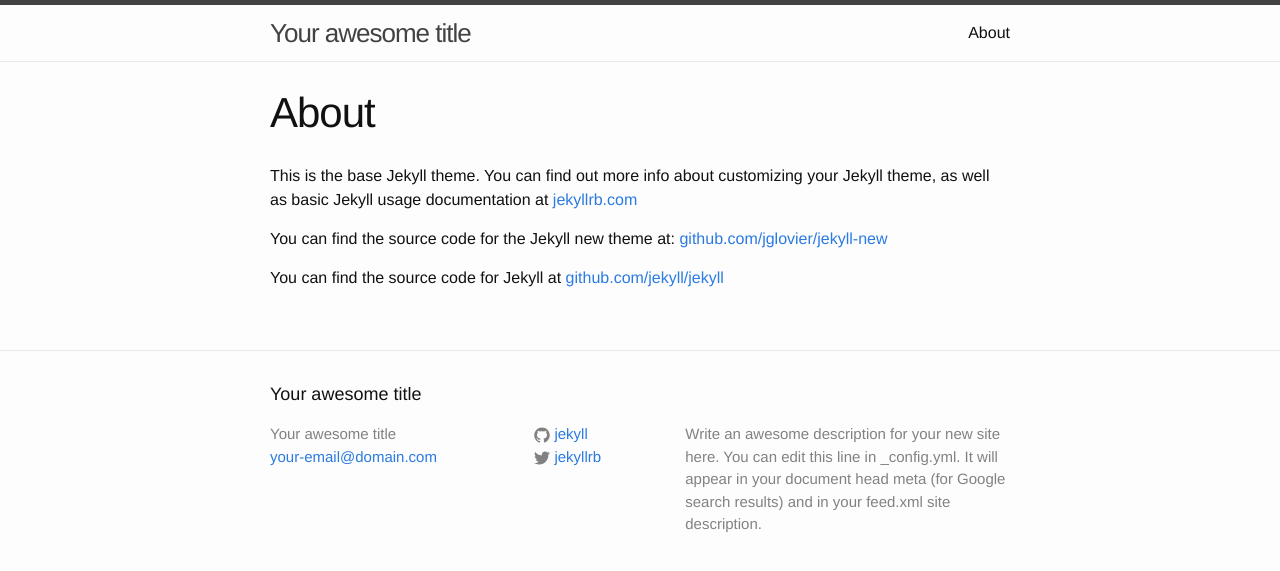
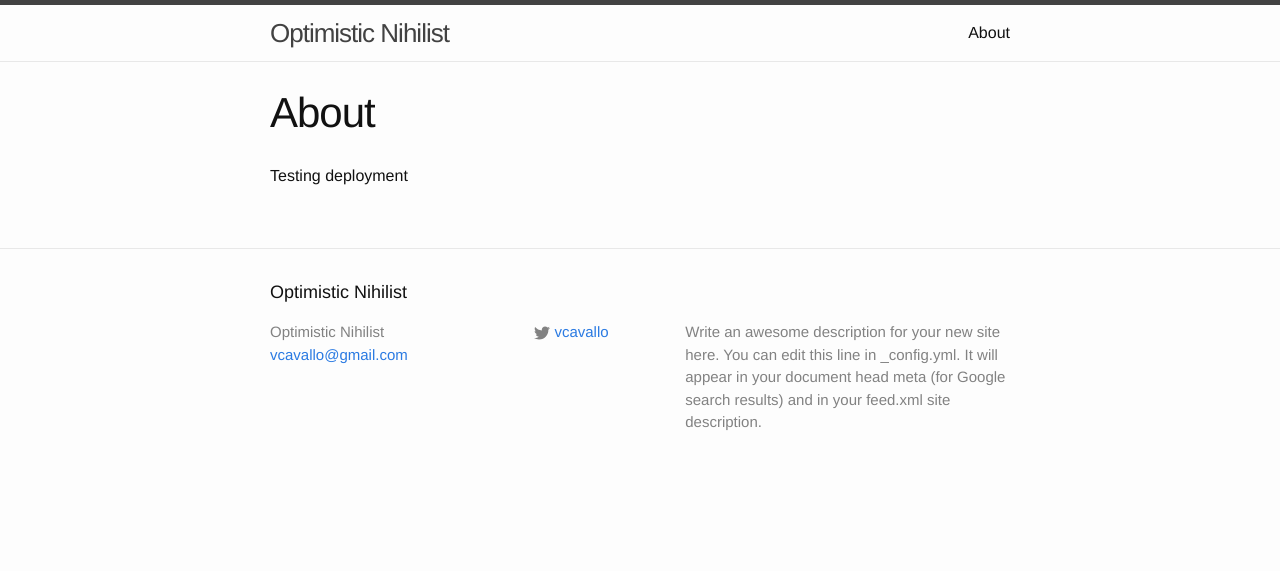
Before and after one commit to vcavallo/optimistic-nihilist, a Jekyll site: the page built from about.md, in a window 1280 px wide. Shown: the top 571 px of the page. Built offline with Jekyll 4.4.1, drawn with Linux system fonts in a browser that asks for light colours.

Commit message:
Update config and about for deploy test

```diff
--- a/_config.yml
+++ b/_config.yml
@@ -1,14 +1,13 @@
 # Site settings
-title: Your awesome title
-email: your-email@domain.com
+title: Optimistic Nihilist
+email: vcavallo@gmail.com
 description: > # this means to ignore newlines until "baseurl:"
   Write an awesome description for your new site here. You can edit this
   line in _config.yml. It will appear in your document head meta (for
   Google search results) and in your feed.xml site description.
 baseurl: "" # the subpath of your site, e.g. /blog/
-url: "http://yourdomain.com" # the base hostname & protocol for your site
-twitter_username: jekyllrb
-github_username:  jekyll
+url: "http://optimisticnihilist.com" # the base hostname & protocol for your site
+twitter_username: vcavallo
 
 # Build settings
 markdown: kramdown
--- a/about.md
+++ b/about.md
@@ -4,8 +4,4 @@ title: About
 permalink: /about/
 ---
 
-This is the base Jekyll theme. You can find out more info about customizing your Jekyll theme, as well as basic Jekyll usage documentation at [jekyllrb.com](http://jekyllrb.com/)
-
-You can find the source code for the Jekyll new theme at: [github.com/jglovier/jekyll-new](https://github.com/jglovier/jekyll-new)
-
-You can find the source code for Jekyll at [github.com/jekyll/jekyll](https://github.com/jekyll/jekyll)
+Testing deployment
```
